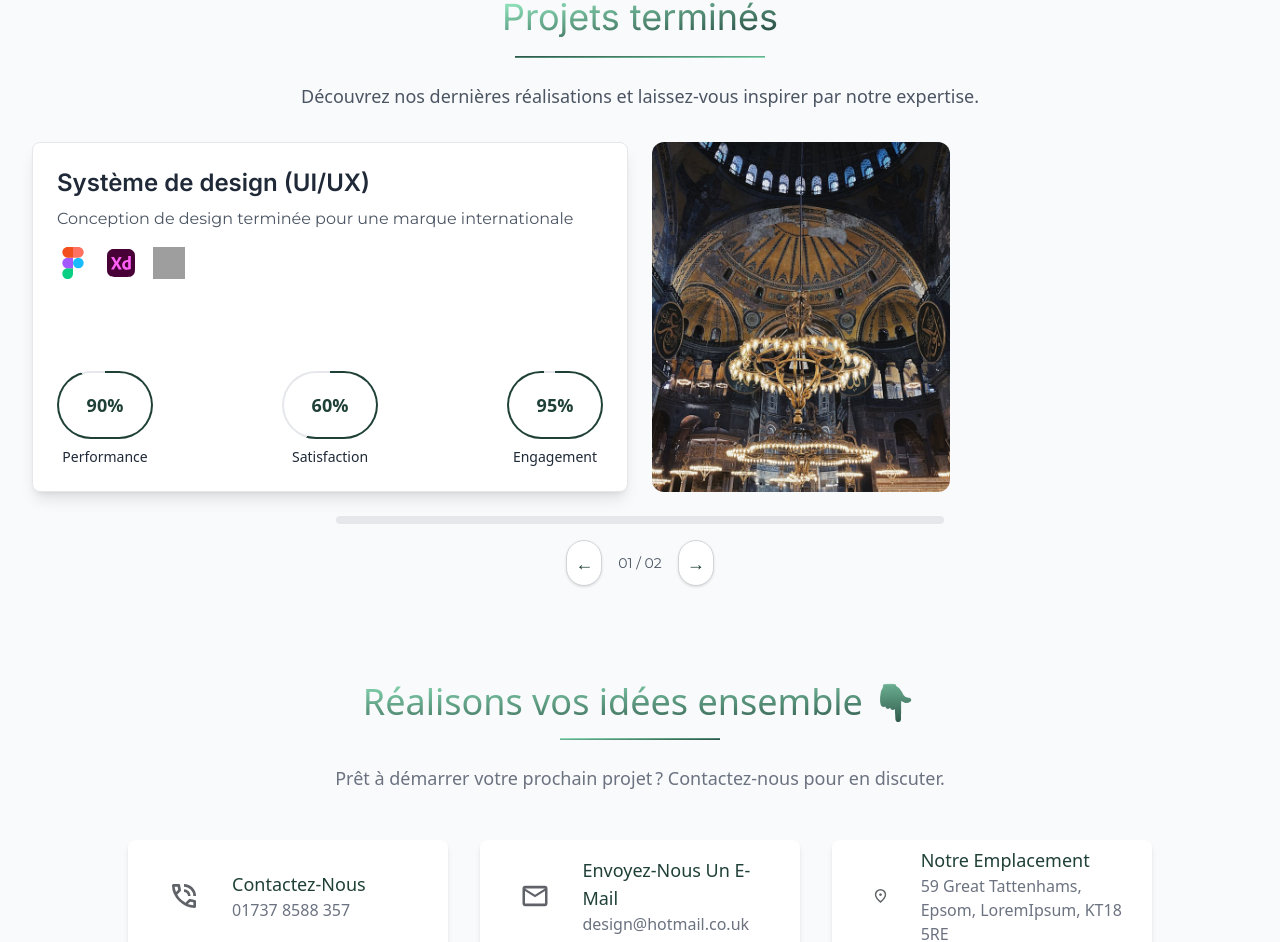
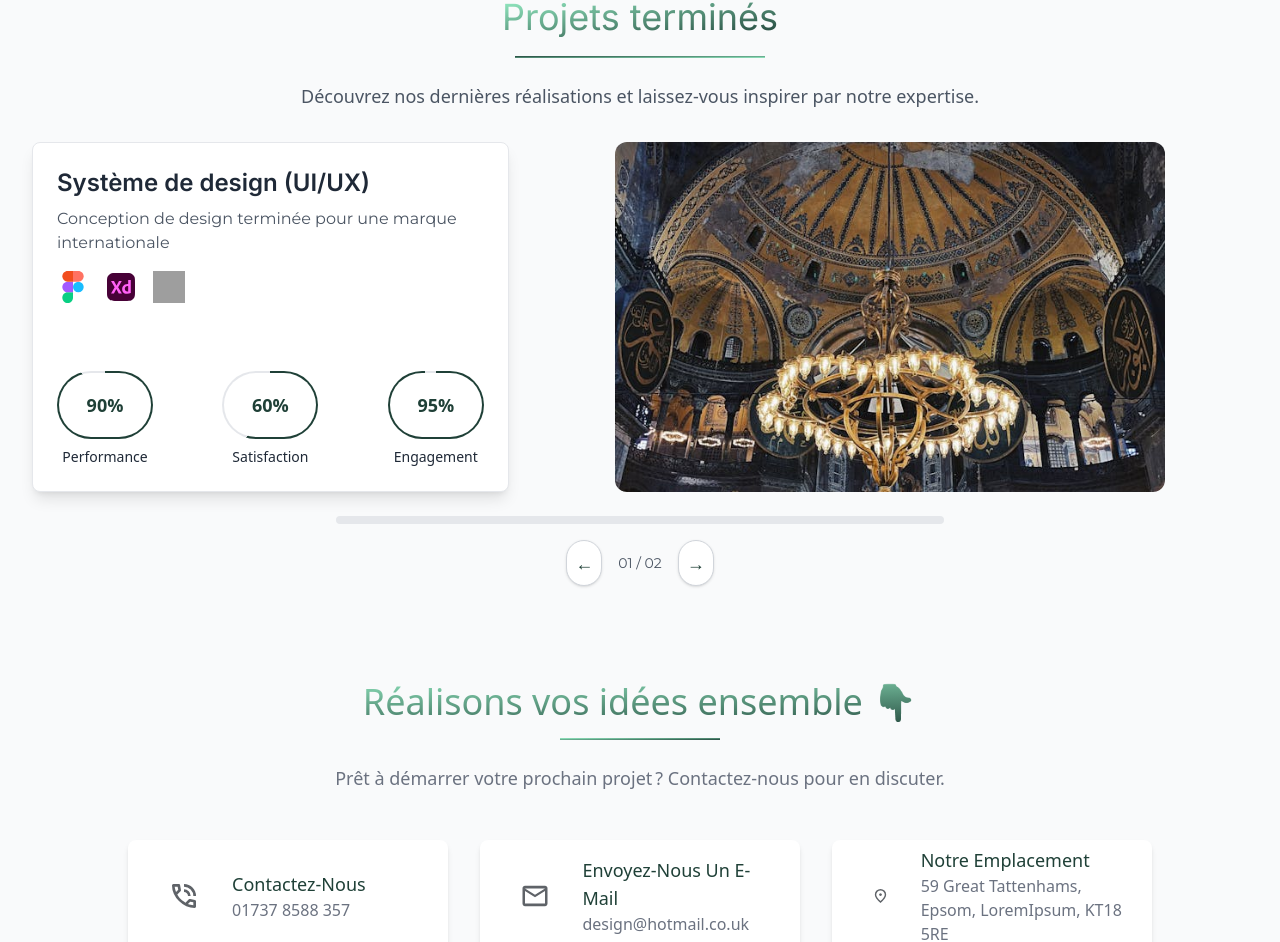
Before and after one commit to bocs91/fdlr-agency, a React (Vite) app: page / in a window 1280 px wide. Shown: the part 2050-2992 px from the top of the page. Built offline with nearby package versions, Linux system fonts and the light colour scheme; grey boxes are pictures that could not be loaded.

Commit message:
Fix center content issue in large mode

```diff
--- a/src/components/CompletedProjects.jsx
+++ b/src/components/CompletedProjects.jsx
@@ -56,13 +56,13 @@ const CompletedProjects = () => {
       }}
     ></div>
     <p className="text-lg text-gray-600">
-          Découvrez nos dernières réalisations et laissez-vous inspirer par
-          notre expertise.
+      Découvrez nos dernières réalisations et laissez-vous inspirer par notre expertise.
     </p>
   </div>
 
   {/* Contenu principal */}
-      <div className="max-w-7xl mx-auto grid grid-cols-1 lg:grid-cols-2 gap-6 items-start">
+  <div className="flex justify-center">
+    <div className="grid grid-cols-1 lg:grid-cols-[2fr_3fr] gap-6 items-start max-w-7xl w-full">
       {/* Carte du projet */}
       <div className="bg-white border rounded-lg shadow-lg p-6 flex flex-col justify-between h-full">
         <div>
@@ -91,7 +91,6 @@ const CompletedProjects = () => {
               key={index}
               className="relative flex flex-col items-center justify-center w-20 h-20 lg:w-24 lg:h-24"
             >
-                {/* Cercle progressif */}
               <div
                 className="relative w-full h-full rounded-full"
                 style={{
@@ -113,20 +112,19 @@ const CompletedProjects = () => {
       </div>
 
       {/* Image du projet */}
-        <div className="hidden lg:block lg:w-1/2">
+      <div className="hidden lg:block">
         <img
           src={currentProject.image}
           alt={currentProject.title}
-            className="rounded-xl w-full max-h-[350px] object-cover"
+          className="rounded-xl w-full max-w-[550px] max-h-[350px] object-cover mx-auto"
         />
+      </div>
     </div>
   </div>
 
   {/* Navigation */}
   <div className="flex items-center justify-center mt-6">
-        {/* Progress Bar Container */}
     <div className="relative w-1/2 h-2 bg-gray-200 rounded-full">
-          {/* Progress Bar */}
       <div
         className="absolute top-0 left-0 h-2 bg-gradient-to-r from-[#99F2C8] to-[#1F4037] rounded-full transition-all duration-300"
         style={{
@@ -140,14 +138,11 @@ const CompletedProjects = () => {
 
   {/* Counter and Navigation */}
   <div className="flex items-center justify-center mt-4 space-x-4">
-        {/* Previous Button */}
     <button
       onClick={() =>
         setCurrentProject(
           projects[
-                currentProject.id > 1
-                  ? currentProject.id - 2
-                  : projects.length - 1
+            currentProject.id > 1 ? currentProject.id - 2 : projects.length - 1
           ]
         )
       }
@@ -157,14 +152,10 @@ const CompletedProjects = () => {
         ←
       </span>
     </button>
-
-        {/* Counter */}
     <span className="text-sm text-gray-600 font-montserrat">
       {String(currentProject.id).padStart(2, "0")} /{" "}
       {String(projects.length).padStart(2, "0")}
     </span>
-
-        {/* Next Button */}
     <button
       onClick={() =>
         setCurrentProject(
@@ -181,6 +172,7 @@ const CompletedProjects = () => {
     </button>
   </div>
 </section>
+
   );
 };
 
```
Lines whose indentation alone changed are shown as unchanged.
